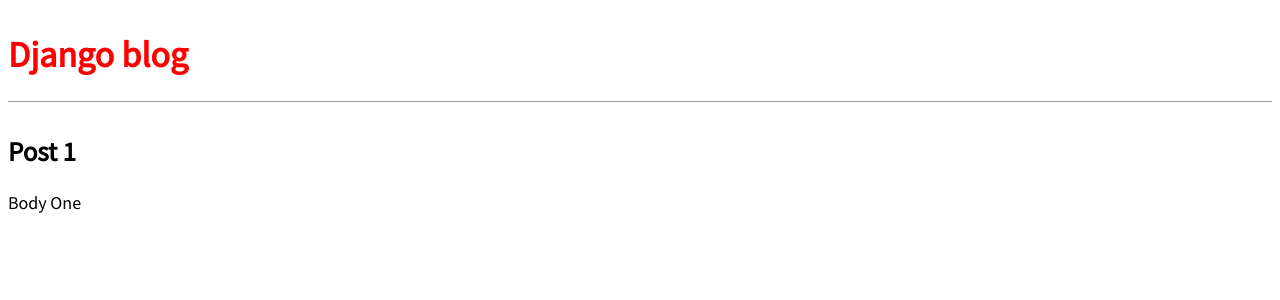
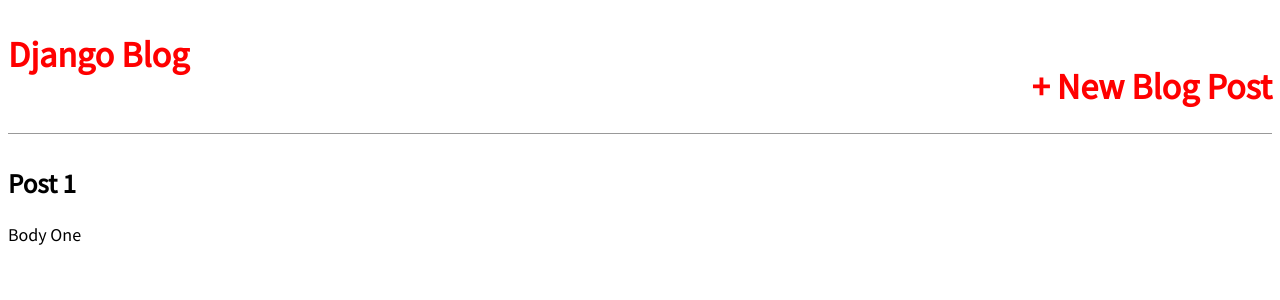
Before and after one commit to matty-bo/django-tutorials, a Django app: page /post/1/ in a window 1280 px wide. Shown: the top 300 px of the page. Run offline with Django 3.2, Linux system fonts and the light colour scheme; data comes from the database, SQL or seed files in the repository; both versions use the stored data as it was before the commit.

Commit message:
Added post creation

```diff
--- a/blog/models.py
+++ b/blog/models.py
@@ -1,5 +1,5 @@
 from django.db import models
-
+from django.urls import reverse
 # Create your models here.
 
 class Post(models.Model):
@@ -12,3 +12,6 @@ class Post(models.Model):
 
     def __str__(self):
         return self.title
+
+    def get_absolute_url(self):
+        return reverse('post_detail', args=[str(self.id)])
--- a/blog/templates/base.html
+++ b/blog/templates/base.html
@@ -9,7 +9,12 @@
 
 <body>
     <header>
-        <h1><a href="{% url 'home' %}">Django blog</a></h1>
+        <div class="nav-left">
+            <h1><a href="{% url 'home' %}">Django Blog</a></h1>
+        </div>
+        <div class="nav-right">
+            <h1><a href="{% url 'post_new' %}">+ New Blog Post</a></h1>
+        </div>
     </header>
     <div>
         {% block content %}
--- a/blog/tests.py
+++ b/blog/tests.py
@@ -18,7 +18,7 @@ class BlogTests(TestCase):
         self.post = Post.objects.create(
             author=self.user,
             title='Test title 1',
-            body='Body for test 1'
+            body='Body for test 1')
 
 
     def test_string_representation(self):
--- a/blog/urls.py
+++ b/blog/urls.py
@@ -1,7 +1,8 @@
-from blog.views import BlogDetailView, BlogListView
+from blog.views import BlogCreateView, BlogDetailView, BlogListView
 from django.urls import path
 
 urlpatterns = [
     path('', BlogListView.as_view(), name='home'),
-    path('post/<int:pk>/', BlogDetailView.as_view(), name='post_detail')
+    path('post/<int:pk>/', BlogDetailView.as_view(), name='post_detail'),
+    path('post_new/', BlogCreateView.as_view(), name='post_new')
 ]
--- a/blog/views.py
+++ b/blog/views.py
@@ -1,5 +1,5 @@
 from django.shortcuts import render
-from django.views.generic import ListView, DetailView
+from django.views.generic import ListView, DetailView, CreateView
 from .models import Post
 
 # Create your views here.
@@ -14,3 +14,9 @@ class BlogListView(ListView):
 class BlogDetailView(DetailView):
     model = Post
     template_name = 'post_detail.html'
+
+
+class BlogCreateView(CreateView):
+    model = Post
+    template_name = 'post_new.html'
+    fields = ['title', 'author', 'body']
```
Also changed, not shown: blog/templates/post_new.html (added, +9 -0 lines), db.sqlite3 (deleted), 1 other file.
